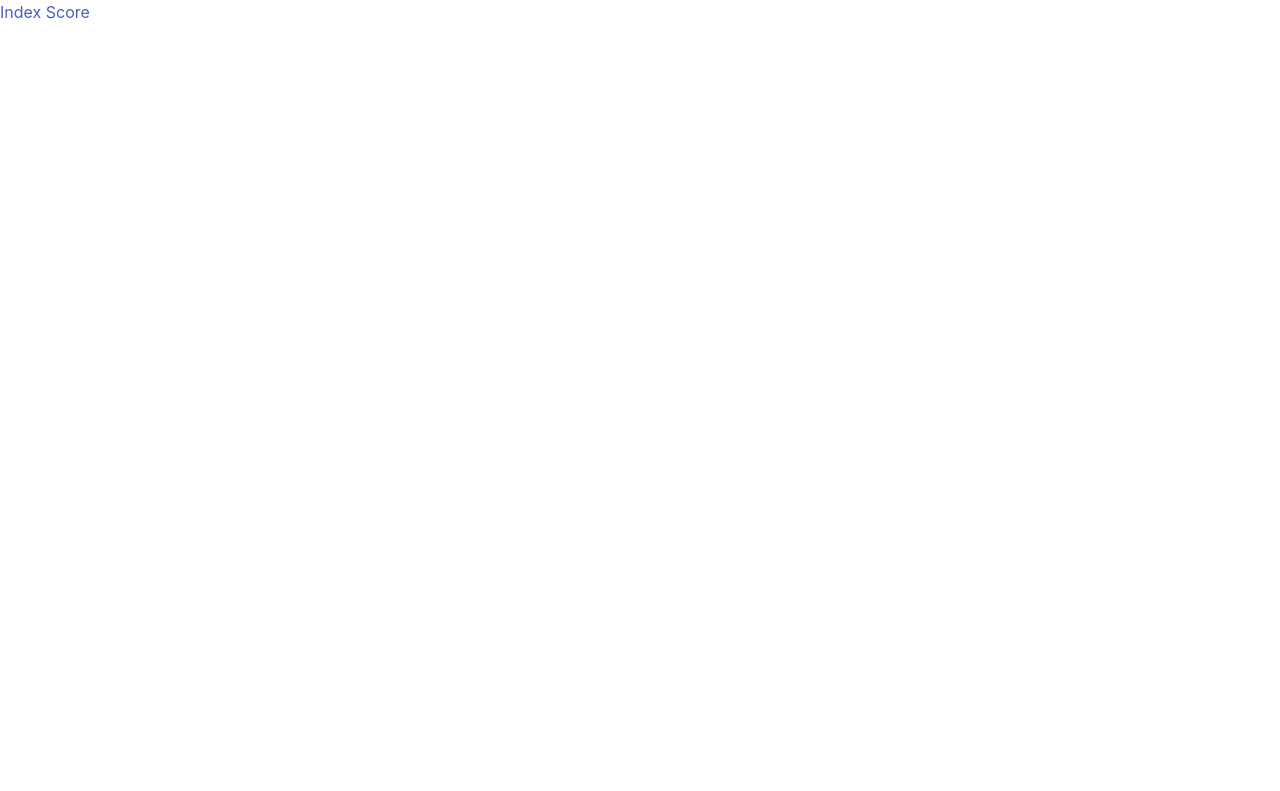
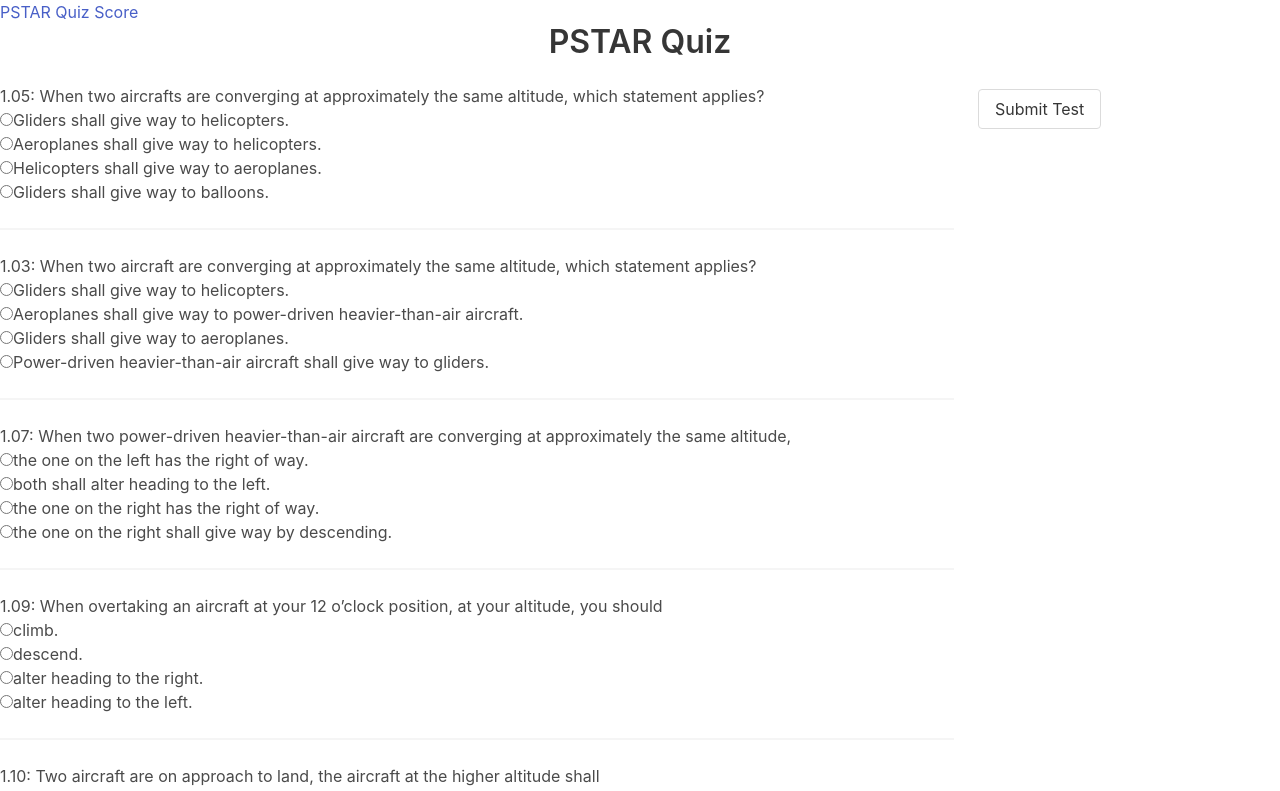
Before and after one commit to baronalloway/pstar-pro, a React (Create React App) app: page / in a window 1280 px wide. Before the commit this address had no page. Shown: the top 791 px of the page. Built offline with nearby package versions, Linux system fonts and the light colour scheme.

Commit message:
updated homepage

```diff
--- a/package.json
+++ b/package.json
@@ -1,7 +1,7 @@
 {
   "name": "pstar-pro",
   "version": "0.1.0",
-  "homepage": "https://baronalloway.github.io/pstar-pro",
+  "homepage": "http://pstar.baron.fyi/",
   "private": true,
   "dependencies": {
     "@testing-library/jest-dom": "^5.17.0",
--- a/src/index.js
+++ b/src/index.js
@@ -12,10 +12,10 @@ const root = ReactDOM.createRoot(el);
 
 root.render(
 <Router>
-    <Link to="/pstar-pro">Index </Link>
+    <Link to="/">PSTAR Quiz </Link>
     <Link to="/score"> Score</Link>
     <Routes>
-        <Route index path="/pstar-pro" element={<App/>}/>
+        <Route index element={<App/>}/>
         <Route path="/score" element={<Score/>}/>
     </Routes>
 </Router>
```
